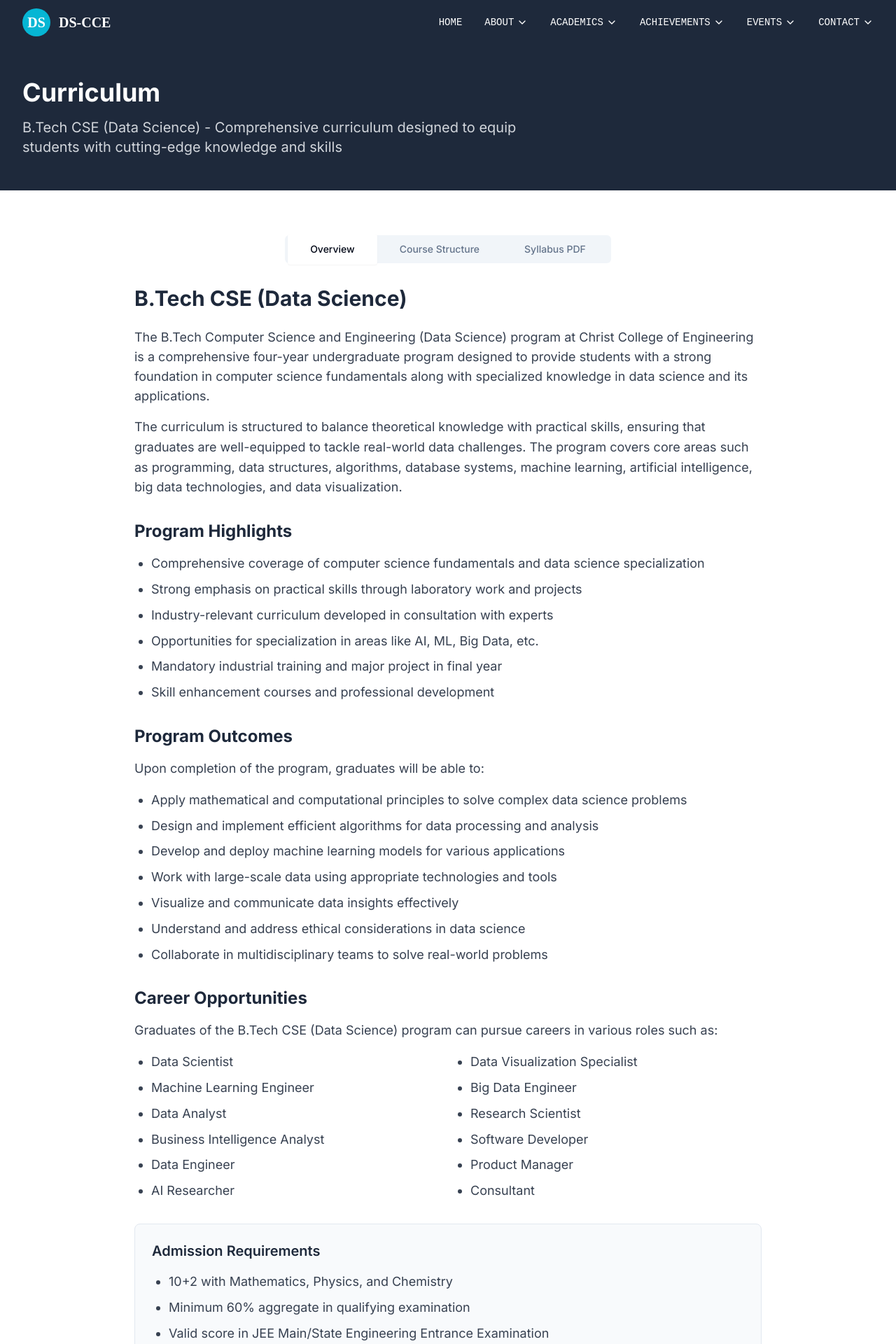
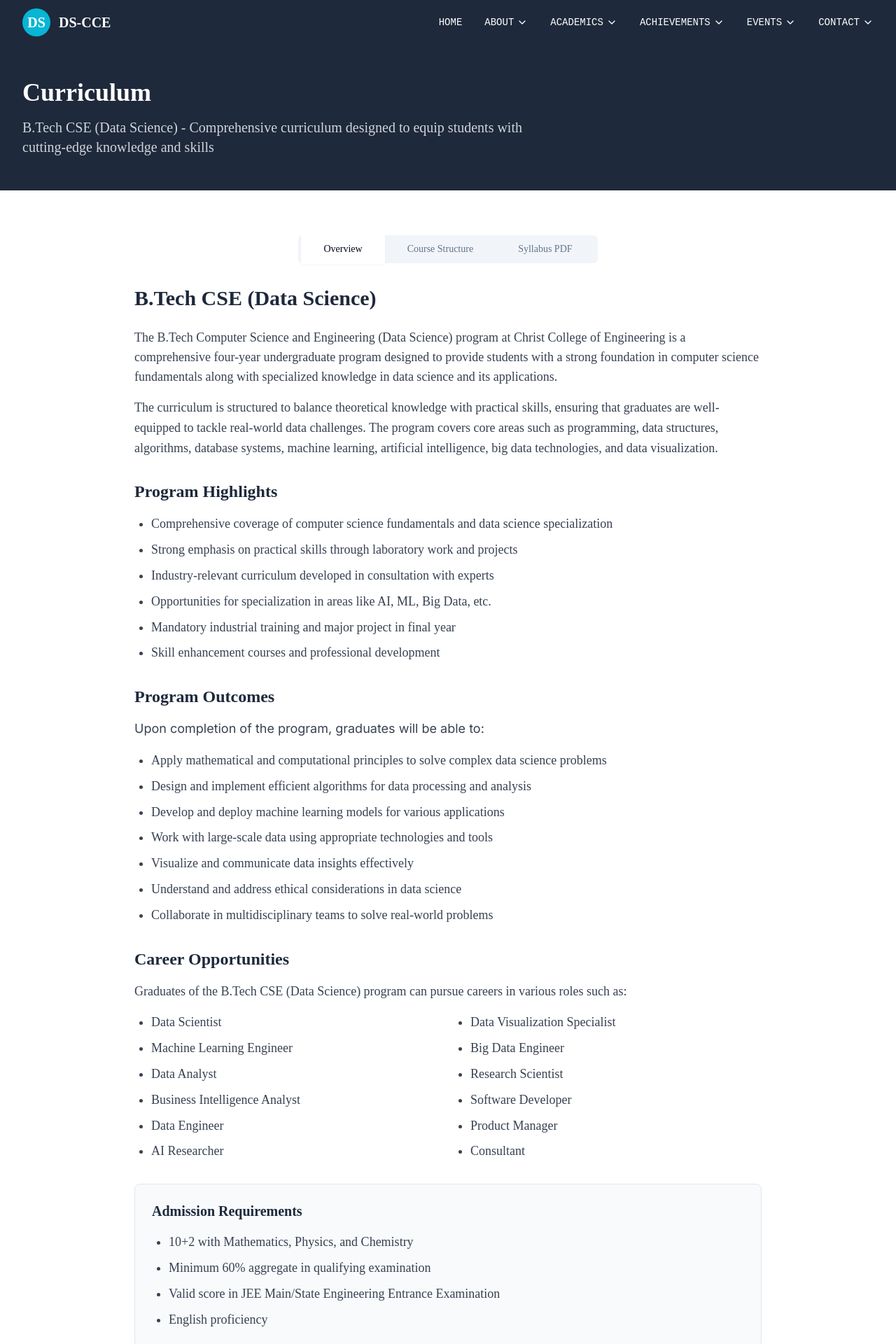
Before and after one commit to KNOWASJOHN/data_science-website, a Next.js app: page /academics/curriculum in a window 1280 px wide. Shown: the top 1920 px of the page at 70% size. Built offline with nearby package versions, Linux system fonts and the light colour scheme.

Commit message:
curriculum page updated

```diff
--- a/app/academics/curriculum/page.jsx
+++ b/app/academics/curriculum/page.jsx
@@ -135,8 +135,8 @@ export default function CurriculumPage() {
       {/* Page Header */}
       <div className="bg-slate-800 text-white py-12">
         <div className="container mx-auto px-4">
-          <h1 className="text-4xl font-bold mb-4">Curriculum</h1>
-          <p className="text-xl text-gray-300 max-w-3xl">
+          <h1 className="text-4xl font-bold mb-4 font-mirage">Curriculum</h1>
+          <p className="text-xl text-gray-300 max-w-3xl font-creato-thin">
             B.Tech CSE (Data Science) - Comprehensive curriculum designed to equip students with cutting-edge knowledge
             and skills
           </p>
@@ -148,13 +148,13 @@ export default function CurriculumPage() {
         <Tabs defaultValue="overview" className="w-full">
           <div className="flex justify-center mb-8">
             <TabsList className="bg-slate-100">
-              <TabsTrigger value="overview" className="px-8 py-3">
+              <TabsTrigger value="overview" className="px-8 py-3 font-coolvetica">
                 Overview
               </TabsTrigger>
-              <TabsTrigger value="structure" className="px-8 py-3">
+              <TabsTrigger value="structure" className="px-8 py-3 font-coolvetica">
                 Course Structure
               </TabsTrigger>
-              <TabsTrigger value="syllabus" className="px-8 py-3">
+              <TabsTrigger value="syllabus" className="px-8 py-3 font-coolvetica">
                 Syllabus PDF
               </TabsTrigger>
             </TabsList>
@@ -162,26 +162,26 @@ export default function CurriculumPage() {
 
           <TabsContent value="overview" className="mt-6">
             <div className="max-w-4xl mx-auto">
-              <h2 className="text-3xl font-bold text-slate-800 mb-6">B.Tech CSE (Data Science)</h2>
+              <h2 className="text-3xl font-bold text-slate-800 mb-6 font-eloquia-display">B.Tech CSE (Data Science)</h2>
 
-              <div className="prose max-w-none text-gray-700">
-                <p className="mb-4 text-lg">
+              <div className="prose max-w-none text-gray-700 ">
+                <p className="mb-4 text-lg font-eloquia-text">
                   The B.Tech Computer Science and Engineering (Data Science) program at Christ College of Engineering is
                   a comprehensive four-year undergraduate program designed to provide students with a strong foundation
                   in computer science fundamentals along with specialized knowledge in data science and its
                   applications.
                 </p>
 
-                <p className="mb-4">
+                <p className="mb-4 font-eloquia-text">
                   The curriculum is structured to balance theoretical knowledge with practical skills, ensuring that
                   graduates are well-equipped to tackle real-world data challenges. The program covers core areas such
                   as programming, data structures, algorithms, database systems, machine learning, artificial
                   intelligence, big data technologies, and data visualization.
                 </p>
 
-                <h3 className="text-2xl font-bold text-slate-800 mt-8 mb-4">Program Highlights</h3>
+                <h3 className="text-2xl font-bold text-slate-800 mt-8 mb-4 font-eloquia-display">Program Highlights</h3>
 
-                <ul className="list-disc pl-6 space-y-2 mb-6">
+                <ul className="list-disc pl-6 space-y-2 mb-6 font-eloquia-text">
                   <li>Comprehensive coverage of computer science fundamentals and data science specialization</li>
                   <li>Strong emphasis on practical skills through laboratory work and projects</li>
                   <li>Industry-relevant curriculum developed in consultation with experts</li>
@@ -190,11 +190,11 @@ export default function CurriculumPage() {
                   <li>Skill enhancement courses and professional development</li>
                 </ul>
 
-                <h3 className="text-2xl font-bold text-slate-800 mt-8 mb-4">Program Outcomes</h3>
+                <h3 className="text-2xl font-bold text-slate-800 mt-8 mb-4 font-eloquia-display">Program Outcomes</h3>
 
                 <p className="mb-4">Upon completion of the program, graduates will be able to:</p>
 
-                <ul className="list-disc pl-6 space-y-2 mb-6">
+                <ul className="list-disc pl-6 space-y-2 mb-6 font-eloquia-text">
                   <li>Apply mathematical and computational principles to solve complex data science problems</li>
                   <li>Design and implement efficient algorithms for data processing and analysis</li>
                   <li>Develop and deploy machine learning models for various applications</li>
@@ -204,13 +204,13 @@ export default function CurriculumPage() {
                   <li>Collaborate in multidisciplinary teams to solve real-world problems</li>
                 </ul>
 
-                <h3 className="text-2xl font-bold text-slate-800 mt-8 mb-4">Career Opportunities</h3>
+                <h3 className="text-2xl font-bold text-slate-800 mt-8 mb-4 font-eloquia-display">Career Opportunities</h3>
 
-                <p className="mb-4">
+                <p className="mb-4 font-eloquia-text">
                   Graduates of the B.Tech CSE (Data Science) program can pursue careers in various roles such as:
                 </p>
 
-                <div className="grid md:grid-cols-2 gap-4 mb-6">
+                <div className="grid md:grid-cols-2 gap-4 mb-6 font-eloquia-text">
                   <ul className="list-disc pl-6 space-y-2">
                     <li>Data Scientist</li>
                     <li>Machine Learning Engineer</li>
@@ -230,8 +230,8 @@ export default function CurriculumPage() {
                 </div>
 
                 <div className="bg-slate-50 p-6 rounded-lg border border-slate-200 mt-8">
-                  <h4 className="text-xl font-semibold text-slate-800 mb-4">Admission Requirements</h4>
-                  <ul className="list-disc pl-6 space-y-2">
+                  <h4 className="text-xl font-semibold text-slate-800 mb-4 font-eloquia-display">Admission Requirements</h4>
+                  <ul className="list-disc pl-6 space-y-2 font-eloquia-text">
                     <li>10+2 with Mathematics, Physics, and Chemistry</li>
                     <li>Minimum 60% aggregate in qualifying examination</li>
                     <li>Valid score in JEE Main/State Engineering Entrance Examination</li>
@@ -241,7 +241,7 @@ export default function CurriculumPage() {
               </div>
 
               <div className="mt-8 flex justify-center">
-                <Button className="bg-cyan-600 hover:bg-cyan-700">
+                <Button className="bg-cyan-600 hover:bg-cyan-700 font-coolvetica">
                   <Download className="mr-2 h-4 w-4" />
                   Download Complete Brochure
                 </Button>
@@ -255,7 +255,7 @@ export default function CurriculumPage() {
                 {semesters.map((semester, index) => (
                   <Card key={index}>
                     <CardHeader className="bg-slate-50 border-b">
-                      <CardTitle className="flex items-center">
+                      <CardTitle className="flex items-center font-creato-thin tracking-wide">
                         <Calendar className="h-5 w-5 mr-2 text-cyan-600" />
                         {semester.name}
                       </CardTitle>
@@ -264,7 +264,7 @@ export default function CurriculumPage() {
                       <div className="overflow-x-auto">
                         <table className="w-full text-sm">
                           <thead>
-                            <tr className="border-b border-slate-200">
+                            <tr className="border-b border-slate-200 font-creato-bl">
                               <th className="text-left py-2 text-slate-600 font-medium">Code</th>
                               <th className="text-left py-2 text-slate-600 font-medium">Course Name</th>
                               <th className="text-center py-2 text-slate-600 font-medium">Credits</th>
@@ -273,18 +273,18 @@ export default function CurriculumPage() {
                           <tbody>
                             {semester.courses.map((course, courseIndex) => (
                               <tr key={courseIndex} className="border-b border-slate-100">
-                                <td className="py-3 text-slate-800 font-medium text-xs">{course.code}</td>
-                                <td className="py-3 text-slate-700 text-xs">{course.name}</td>
-                                <td className="py-3 text-center text-slate-700 text-xs">{course.credits}</td>
+                                <td className="py-3 text-slate-800 font-normal text-xs font-creato-bl">{course.code}</td>
+                                <td className="py-3 text-slate-700 font-coolvetica p-4">{course.name}</td>
+                                <td className="py-3 text-center text-slate-700 font-dot-matrix text-md">{course.credits}</td>
                               </tr>
                             ))}
                           </tbody>
                           <tfoot>
                             <tr>
-                              <td colSpan="2" className="py-3 text-right font-medium text-slate-700 text-sm">
+                              <td colSpan="2" className="py-3 text-right font-medium text-slate-700 text-sm font-creato-bl">
                                 Total Credits:
                               </td>
-                              <td className="py-3 text-center font-medium text-slate-800 text-sm">
+                              <td className="py-3 text-center font-medium text-slate-800 text-sm font-creato-bl">
                                 {semester.courses.reduce((sum, course) => {
                                   const credits =
                                     typeof course.credits === "string"
@@ -303,7 +303,7 @@ export default function CurriculumPage() {
               </div>
 
               <div className="mt-12 space-y-6">
-                <h3 className="text-2xl font-bold text-slate-800">Additional Components</h3>
+                <h3 className="text-2xl font-bold text-slate-800 font-mirage">Additional Components</h3>
 
                 <div className="grid md:grid-cols-3 gap-6">
                   <Card>
@@ -311,8 +311,8 @@ export default function CurriculumPage() {
                       <div className="w-12 h-12 bg-cyan-100 rounded-full flex items-center justify-center mb-4">
                         <BookOpen className="h-6 w-6 text-cyan-600" />
                       </div>
-                      <h4 className="text-lg font-semibold text-slate-800 mb-2">Industrial Training</h4>
-                      <p className="text-slate-600">Mandatory industrial training in Semester 7</p>
+                      <h4 className="text-lg font-semibold text-slate-800 mb-2 font-mirage">Industrial Training</h4>
+                      <p className="text-slate-600 font-coolvetica">Mandatory industrial training in <br></br> Semester 7</p>
                     </CardContent>
                   </Card>
 
@@ -321,8 +321,8 @@ export default function CurriculumPage() {
                       <div className="w-12 h-12 bg-cyan-100 rounded-full flex items-center justify-center mb-4">
                         <FileText className="h-6 w-6 text-cyan-600" />
                       </div>
-                      <h4 className="text-lg font-semibold text-slate-800 mb-2">Major Project</h4>
-                      <p className="text-slate-600">Two-phase major project in final year</p>
+                      <h4 className="text-lg font-semibold text-slate-800 mb-2 font-mirage">Major Project</h4>
+                      <p className="text-slate-600 font-coolvetica">Two-phase major project in final year</p>
                     </CardContent>
                   </Card>
 
@@ -345,15 +345,15 @@ export default function CurriculumPage() {
                           <circle cx="12" cy="8" r="2"></circle>
                         </svg>
                       </div>
-                      <h4 className="text-lg font-semibold text-slate-800 mb-2">Skill Enhancement</h4>
-                      <p className="text-slate-600">Regular skill enhancement courses and MOOCs</p>
+                      <h4 className="text-lg font-semibold text-slate-800 mb-2 font-mirage">Skill Enhancement</h4>
+                      <p className="text-slate-600 font-coolvetica">Regular skill enhancement courses and MOOCs</p>
                     </CardContent>
                   </Card>
                 </div>
 
                 <div className="bg-amber-50 border border-amber-200 rounded-lg p-6">
-                  <h4 className="text-lg font-semibold text-amber-800 mb-3">Credit Notes:</h4>
-                  <ul className="text-amber-700 space-y-1 text-sm">
+                  <h4 className="text-lg font-normal text-amber-800 mb-3 font-creato-bl">Credit Notes:</h4>
+                  <ul className="text-amber-700 space-y-1 text-sm font-eloquia-text">
                     <li>
                       <strong>*</strong> - Non-credit bearing courses for holistic development
                     </li>
@@ -367,12 +367,12 @@ export default function CurriculumPage() {
           </TabsContent>
 
           <TabsContent value="syllabus" className="mt-6">
-            <div className="bg-white rounded-lg shadow-sm border h-[800px]">
+            <div className="bg-white rounded-lg shadow-sm border font-creato-bl  h-[700px]">
               <PdfViewer pdfUrl={syllabusUrl} title="B.Tech CSE (Data Science) Curriculum" />
             </div>
 
             <div className="mt-8 text-center">
-              <Button className="bg-cyan-600 hover:bg-cyan-700" onClick={() => window.open(syllabusUrl, "_blank")}>
+              <Button className="bg-cyan-600 hover:bg-cyan-700 font-coolvetica" onClick={() => window.open(syllabusUrl, "_blank")}>
                 <Download className="mr-2 h-4 w-4" />
                 Download Syllabus PDF
               </Button>
```
Also changed, not shown: components/faculty-section.jsx (+4 -4 lines).
